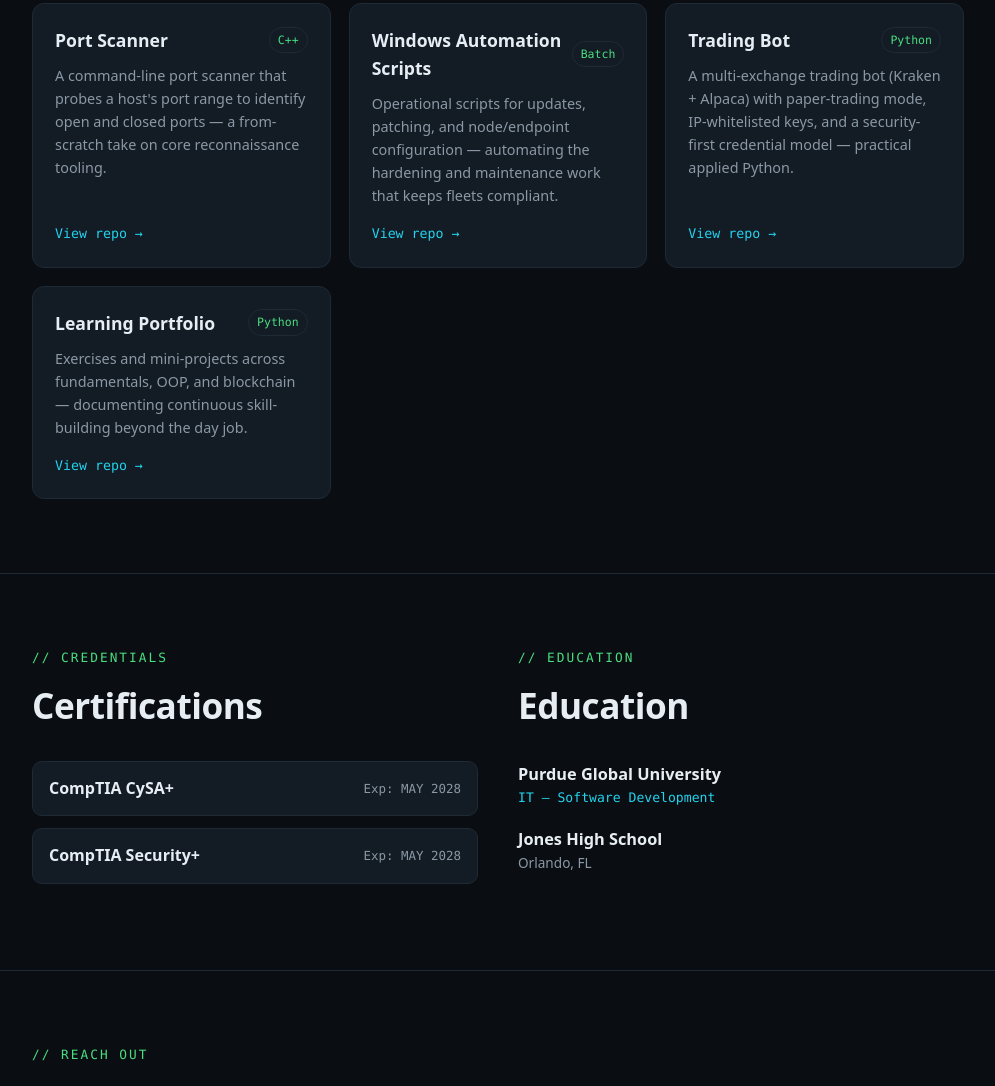
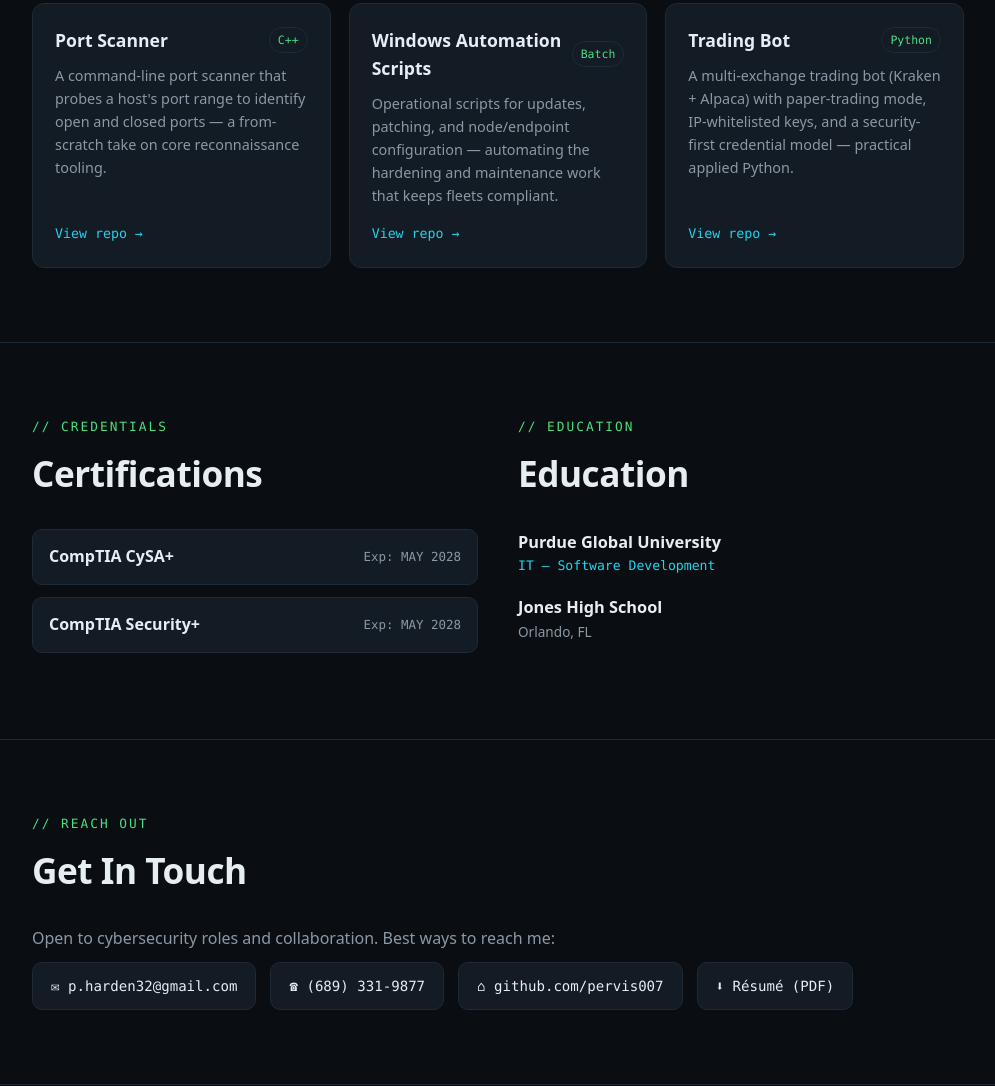
Before and after one commit to pervis007/pervis007.github.io, a plain HTML site: page index.html in a window 1280 px wide. Shown: the part 3291-4377 px from the top of the page, without its empty margins (142-1137 px from the left). Drawn offline with Linux system fonts and the light colour scheme.

Commit message:
Remove Learning Portfolio project card

```diff
--- a/index.html
+++ b/index.html
@@ -262,12 +262,6 @@
         <a class="link" href="https://github.com/pervis007/trading-bot" target="_blank" rel="noopener">View repo →</a>
       </div>
 
-      <div class="proj">
-        <div class="top"><h3>Learning Portfolio</h3><span class="lang">Python</span></div>
-        <p>Exercises and mini-projects across fundamentals, OOP, and blockchain — documenting continuous skill-building beyond the day job.</p>
-        <a class="link" href="https://github.com/pervis007/Portfolio-Learning" target="_blank" rel="noopener">View repo →</a>
-      </div>
-
     </div>
   </div>
 </section>
```
